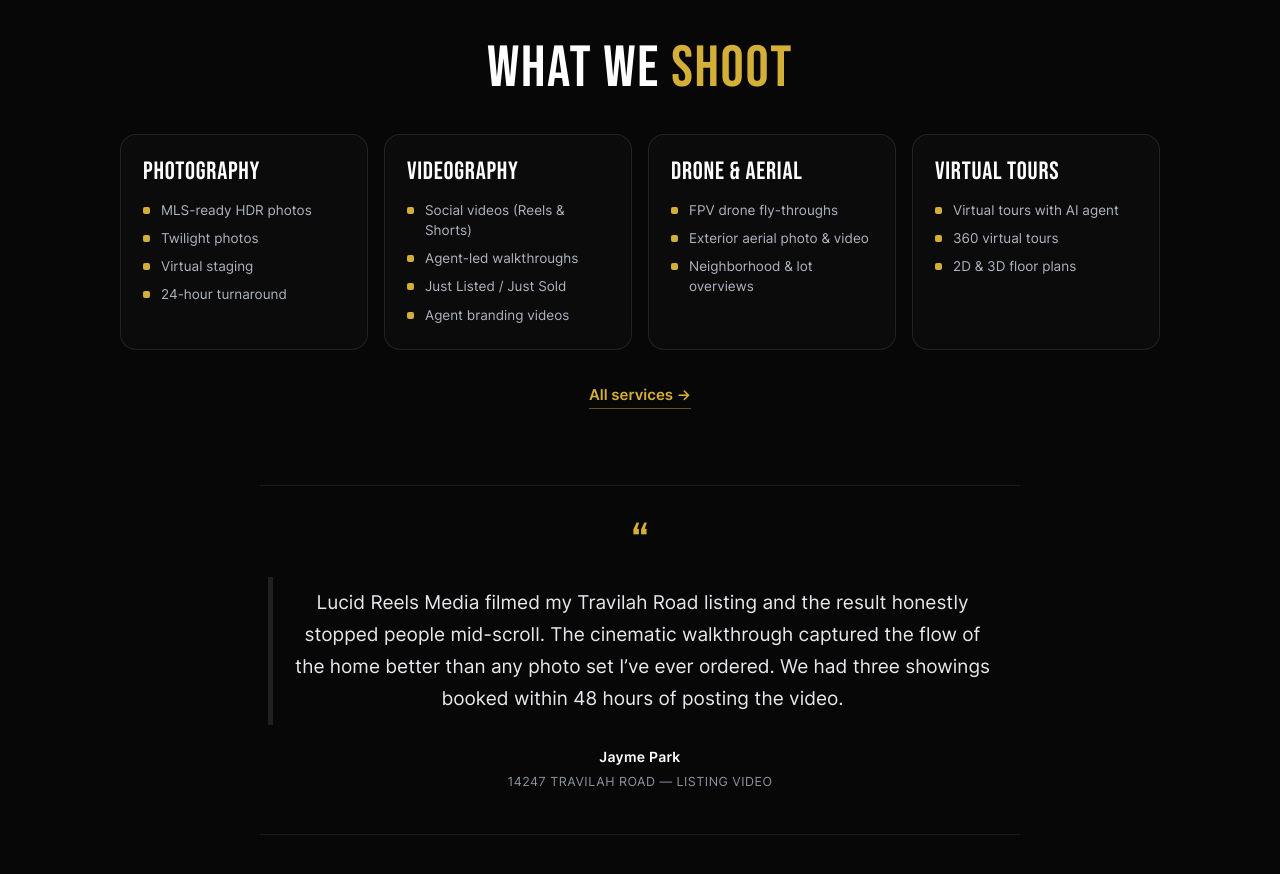
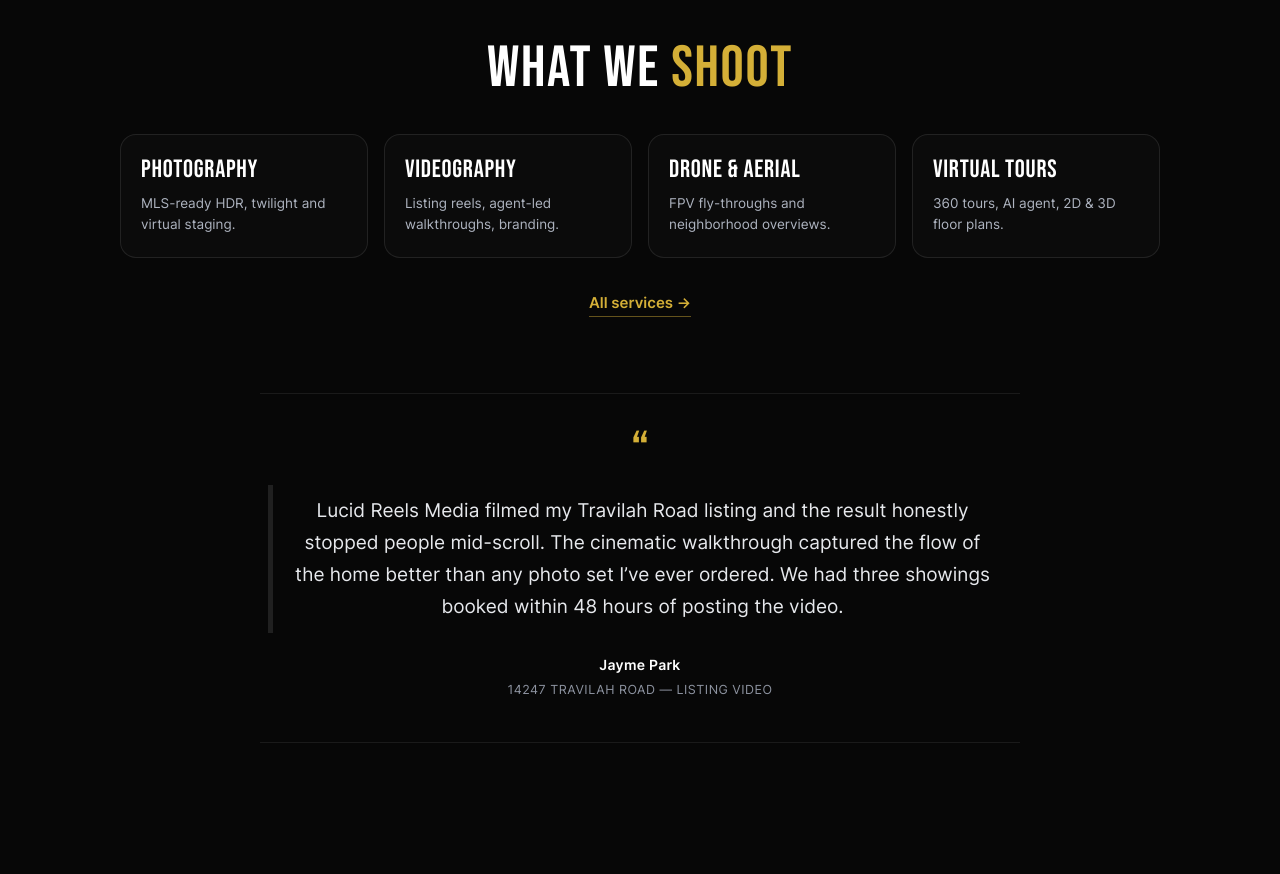
Before and after one commit to chrismurphy-glitch/lucidreelsmedia-site, a plain HTML site: page contact.html in a window 1280 px wide. Shown: the part 1600-2474 px from the top of the page. Drawn offline with nearby package versions, Linux system fonts and the light colour scheme.

Commit message:
contact: service tiles trimmed to one teaser line each

```diff
--- a/contact.html
+++ b/contact.html
@@ -151,13 +151,10 @@
 
 .lrm-svc{padding:0 24px 4.75rem;}
 .lrm-svc-grid{display:grid;grid-template-columns:repeat(4,1fr);gap:16px;max-width:1040px;margin:2.3rem auto 0;}
-.lrm-svc-card{border:1px solid rgba(255,255,255,.09);border-radius:16px;padding:24px 22px;background:rgba(255,255,255,.02);transition:border-color .25s;}
+.lrm-svc-card{border:1px solid rgba(255,255,255,.09);border-radius:16px;padding:22px 20px;background:rgba(255,255,255,.02);transition:border-color .25s;}
 .lrm-svc-card:hover{border-color:rgba(212,175,55,.55);}
-.lrm-svc-card h3{font-family:'Bebas Neue',Impact,sans-serif;font-size:25px;color:#fff;margin:0 0 14px;letter-spacing:.03em;text-transform:uppercase;line-height:1.05;}
-.lrm-svc-card ul{list-style:none;margin:0;padding:0;}
-.lrm-svc-card li{position:relative;font-family:'Inter',Arial,sans-serif;color:#aeb4c0;font-size:13.5px;line-height:1.5;padding-left:18px;margin-bottom:8px;}
-.lrm-svc-card li:last-child{margin-bottom:0;}
-.lrm-svc-card li:before{content:"";position:absolute;left:0;top:7px;width:7px;height:7px;border-radius:2px;background:#D4AF37;}
+.lrm-svc-card h3{font-family:'Bebas Neue',Impact,sans-serif;font-size:25px;color:#fff;margin:0 0 9px;letter-spacing:.03em;text-transform:uppercase;line-height:1.05;}
+.lrm-svc-card p{margin:0;font-family:'Inter',Arial,sans-serif;color:#aeb4c0;font-size:13.5px;line-height:1.55;}
 @media(max-width:1000px){.lrm-svc-grid{grid-template-columns:1fr 1fr;}}
 @media(max-width:560px){.lrm-svc-grid{grid-template-columns:1fr;}}
 
@@ -211,10 +208,10 @@
             <h2>What we <span>shoot</span></h2>
           </div>
           <div class="lrm-svc-grid">
-              <div class="lrm-svc-card"><h3>Photography</h3><ul><li>MLS-ready HDR photos</li><li>Twilight photos</li><li>Virtual staging</li><li>24-hour turnaround</li></ul></div>
-              <div class="lrm-svc-card"><h3>Videography</h3><ul><li>Social videos (Reels &amp; Shorts)</li><li>Agent-led walkthroughs</li><li>Just Listed / Just Sold</li><li>Agent branding videos</li></ul></div>
-              <div class="lrm-svc-card"><h3>Drone &amp; Aerial</h3><ul><li>FPV drone fly-throughs</li><li>Exterior aerial photo &amp; video</li><li>Neighborhood &amp; lot overviews</li></ul></div>
-              <div class="lrm-svc-card"><h3>Virtual Tours</h3><ul><li>Virtual tours with AI agent</li><li>360 virtual tours</li><li>2D &amp; 3D floor plans</li></ul></div>
+              <div class="lrm-svc-card"><h3>Photography</h3><p>MLS-ready HDR, twilight and virtual staging.</p></div>
+              <div class="lrm-svc-card"><h3>Videography</h3><p>Listing reels, agent-led walkthroughs, branding.</p></div>
+              <div class="lrm-svc-card"><h3>Drone &amp; Aerial</h3><p>FPV fly-throughs and neighborhood overviews.</p></div>
+              <div class="lrm-svc-card"><h3>Virtual Tours</h3><p>360 tours, AI agent, 2D &amp; 3D floor plans.</p></div>
           </div>
           <a class="lrm-morelink" href="pricing.html">All services &#8594;</a>
         </section>
```
